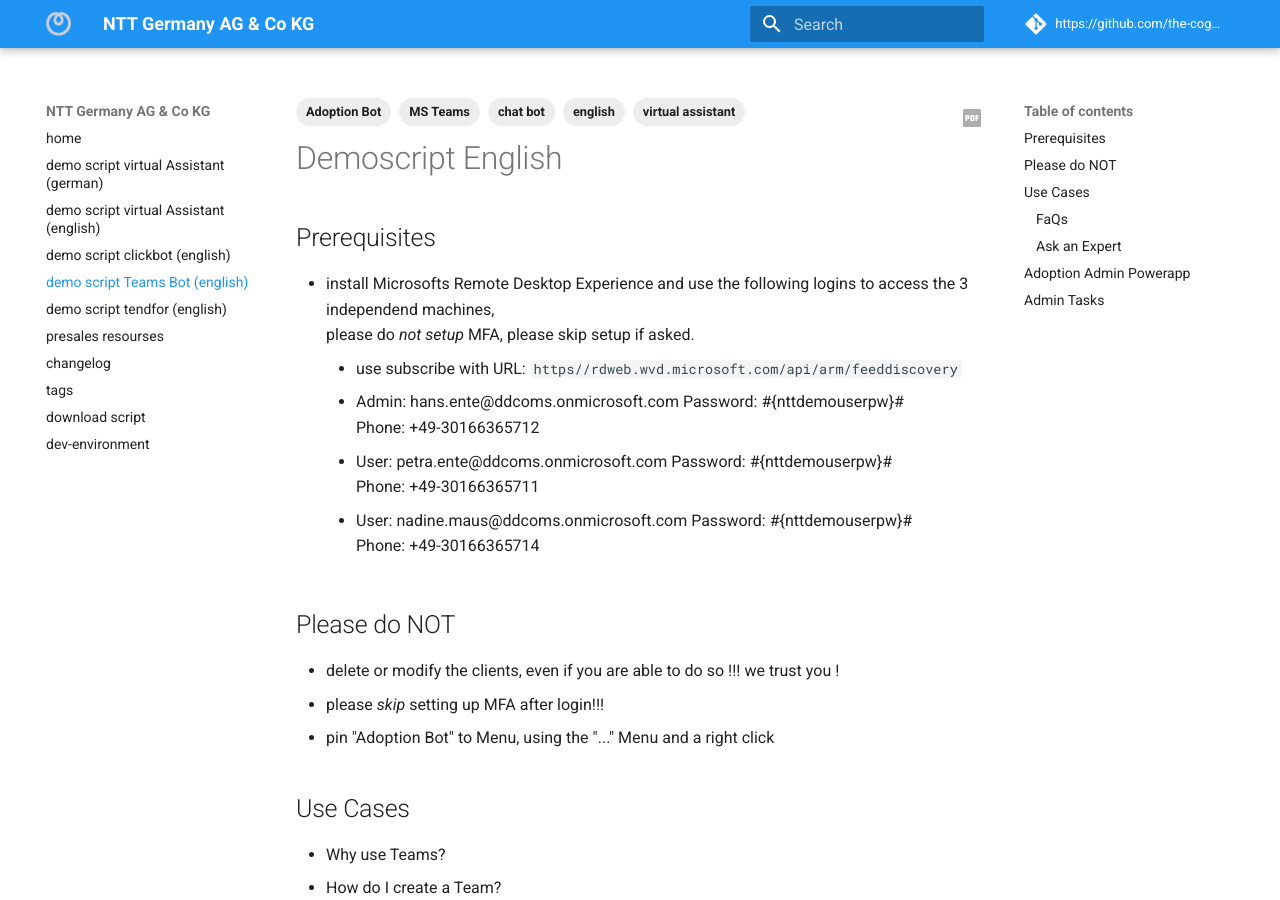
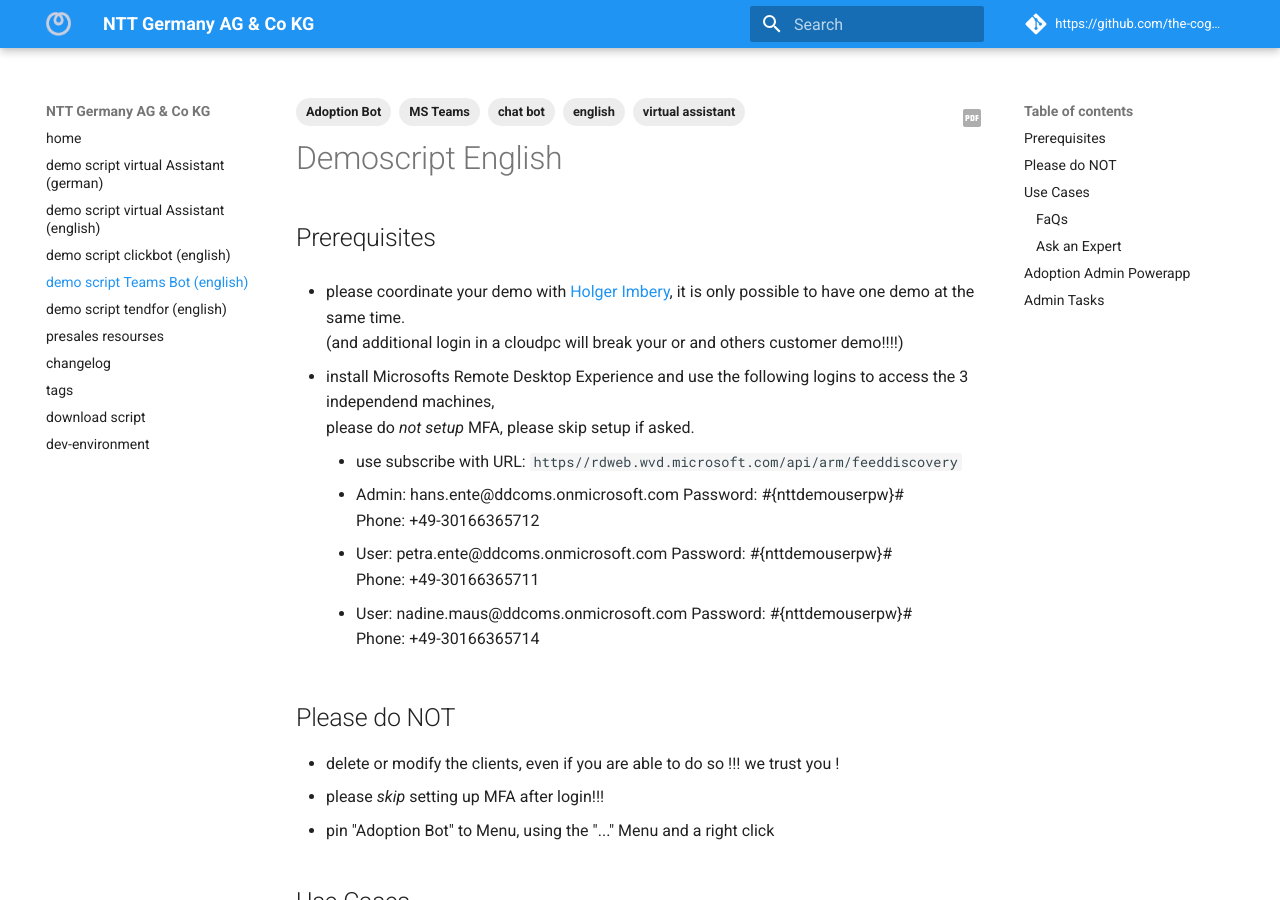
Before and after one commit to the-cognitiveservices-ninja/demo-environment, an MkDocs documentation site: the page built from docs/script_en_teams.md, in a window 1280 px wide and 900 px high. Built offline with MkDocs 1.6.1 and Material for MkDocs 9.7.7, drawn with Linux system fonts in a browser that asks for light colours; comment, search, counter and statistics services are not loaded.

Commit message:
Update script_en_teams.md

```diff
--- a/docs/script_en_teams.md
+++ b/docs/script_en_teams.md
@@ -11,6 +11,9 @@
 # Demoscript English
 
 ## Prerequisites
+  - please coordinate your demo with [Holger Imbery](holger.imbery@global.ntt), it is only possible to have one demo at the same time.
+    (and additional login in a cloudpc will break your or and others customer demo!!!!)
+
   - install Microsofts Remote Desktop Experience and use the following logins to access the 3 independend machines,
     please do _not setup_ MFA, please skip setup if asked.
     - use subscribe with URL:
```
